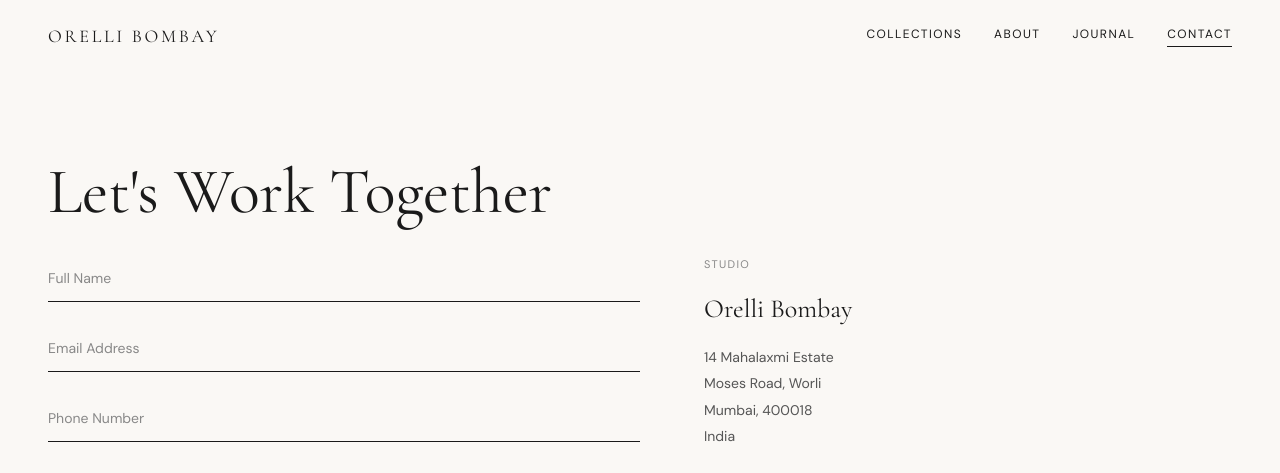
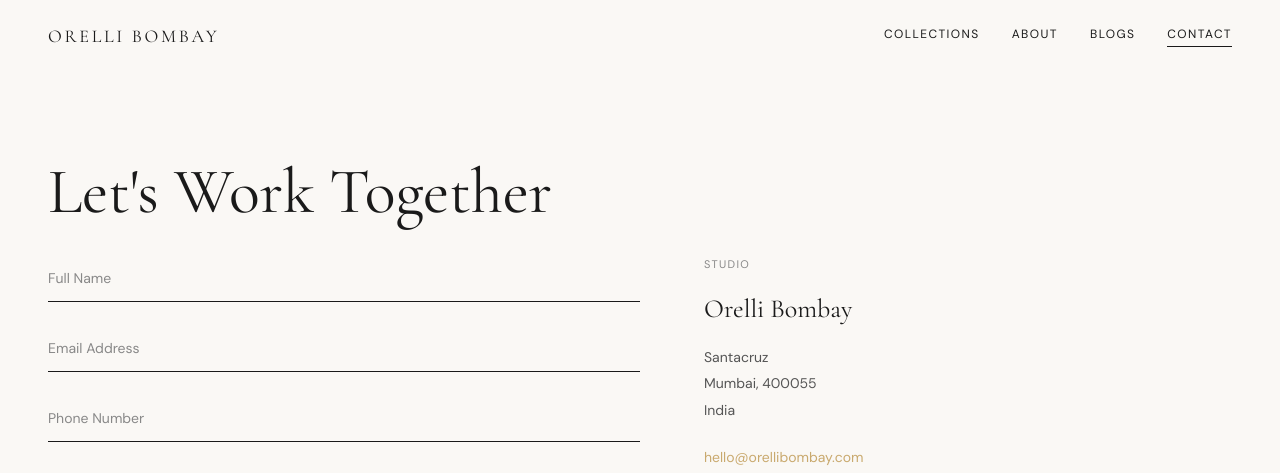
Before and after one commit to webworkssolution/orelli, a Next.js app: page /contact in a window 1280 px wide. Shown: the top 473 px of the page. Built offline with nearby package versions, Linux system fonts and the light colour scheme.

Commit message:
some fixes

```diff
--- a/app/contact/page.tsx
+++ b/app/contact/page.tsx
@@ -40,9 +40,8 @@
                 Orelli Bombay
               </h2>
               <div className="font-sans text-[14px] text-[#555] leading-[1.9] mb-6">
-                <p>14 Mahalaxmi Estate</p>
-                <p>Moses Road, Worli</p>
-                <p>Mumbai, 400018</p>
+                <p>Santacruz</p>
+                <p>Mumbai, 400055</p>
                 <p>India</p>
               </div>
 
--- a/app/journal/page.tsx
+++ b/app/journal/page.tsx
@@ -3,7 +3,7 @@
 import FadeUp from "@/components/ui/FadeUp";
 
 export const metadata: Metadata = {
-  title: "Journal | Orelli Bombay",
+  title: "Blogs | Orelli Bombay",
   description: "Read our latest thoughts on interiors, craft, and the art of contemporary textiles.",
 };
 
@@ -14,7 +14,7 @@
       <section className="pt-48 pb-12 px-6 md:px-12 border-b border-border">
         <FadeUp>
           <h1 className="font-cormorant text-[clamp(48px,6vw,80px)] text-foreground leading-none">
-            Journal
+            Blogs
           </h1>
         </FadeUp>
       </section>
--- a/components/home/JournalTeaser.tsx
+++ b/components/home/JournalTeaser.tsx
@@ -6,7 +6,7 @@
     <section className="bg-background py-24 px-6 md:px-12">
       <FadeUp>
         <h2 className="font-cormorant text-[clamp(36px,5vw,64px)] text-foreground mb-12">
-          From the Journal
+          From the Blogs
         </h2>
       </FadeUp>
 
--- a/components/layout/Navbar.tsx
+++ b/components/layout/Navbar.tsx
@@ -21,7 +21,7 @@
   const links = [
     { name: "Collections", href: "/collections" },
     { name: "About", href: "/about" },
-    { name: "Journal", href: "/journal" },
+    { name: "Blogs", href: "/journal" },
     { name: "Contact", href: "/contact" },
   ];
 
```
